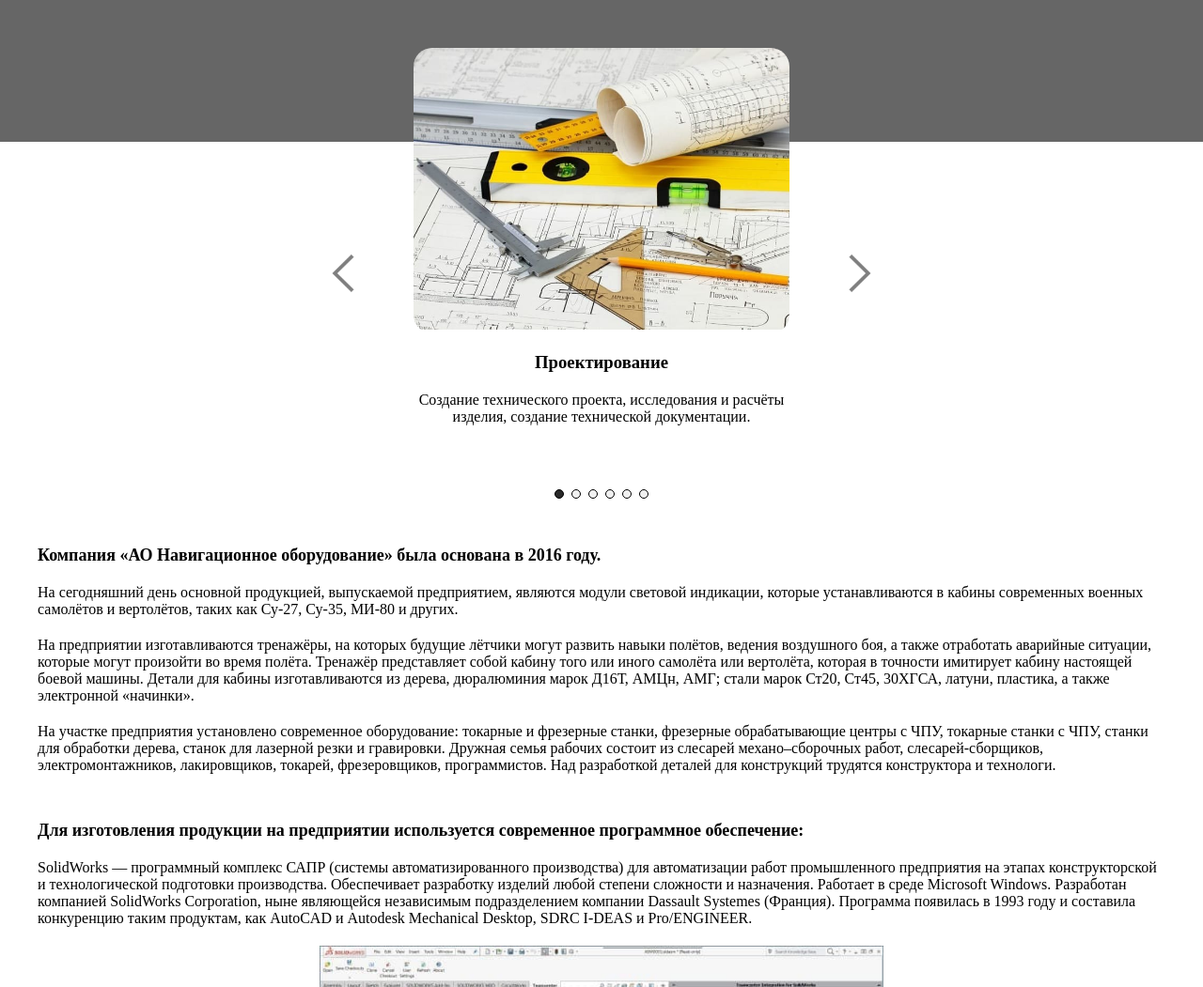
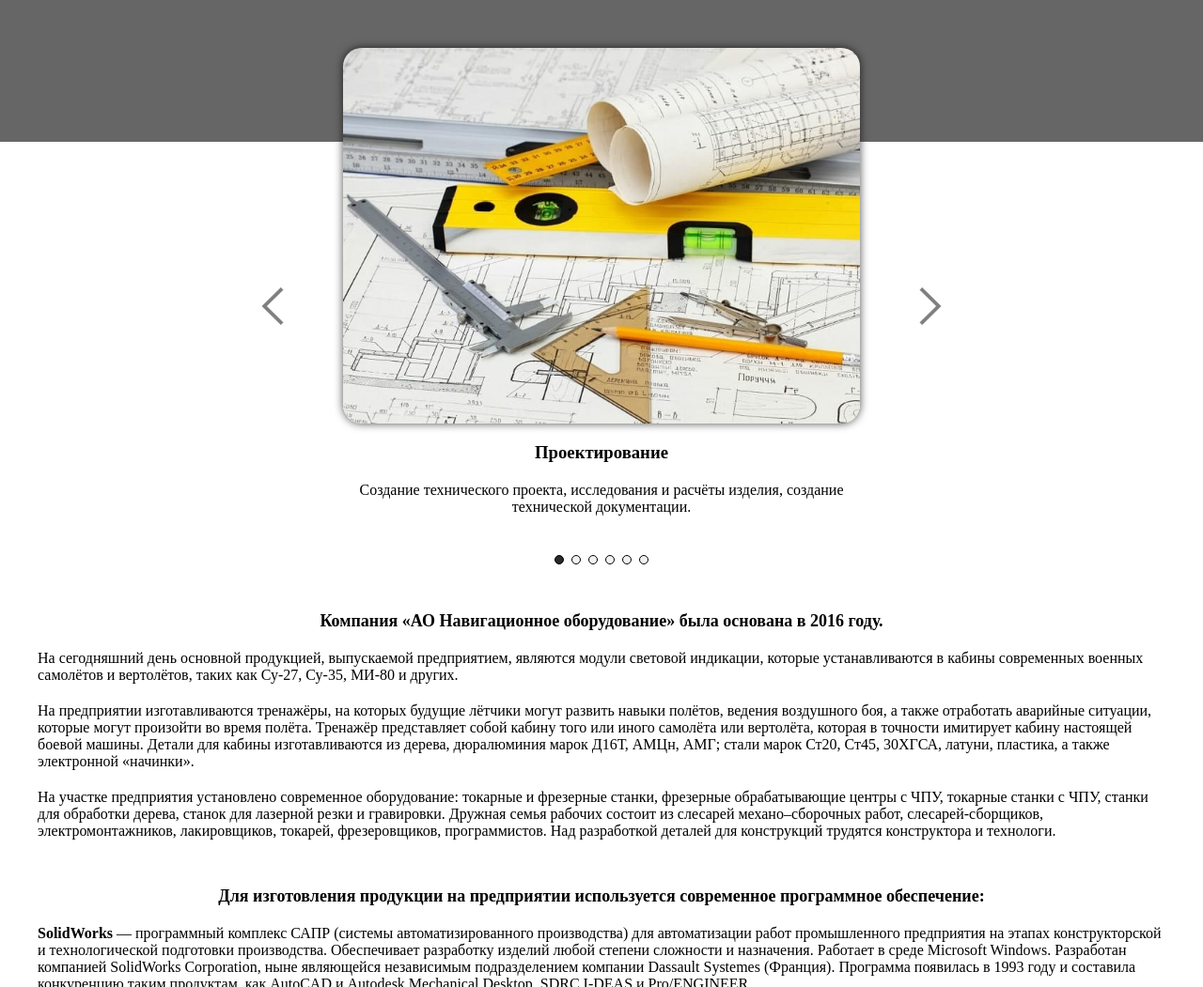
Before and after one commit to svyat1234/Nav, a website: page about.html in a window 1280 px wide. Shown: the part 249-1300 px from the top of the page at 94% size. Drawn offline with nearby package versions, Linux system fonts and the light colour scheme; a web font is replaced by a local one.

Commit message:
Подправил дизайн

```diff
--- a/about.html
+++ b/about.html
@@ -109,7 +109,7 @@
             <!-- /.info__content -->
             <div class="info__content">
                 <h2 class="info__content__title">Для изготовления продукции на предприятии используется современное программное обеспечение:</h2>
-                <p class="info__content__text">SolidWorks — программный комплекс САПР (системы автоматизированного производства) для автоматизации работ промышленного предприятия на этапах конструкторской и технологической подготовки производства. Обеспечивает разработку изделий любой степени сложности и назначения. Работает в среде Microsoft Windows. Разработан компанией SolidWorks Corporation, ныне являющейся независимым подразделением компании Dassault Systemes (Франция). Программа появилась в 1993 году и составила конкуренцию таким продуктам, как AutoCAD и Autodesk Mechanical Desktop, SDRC I-DEAS и Pro/ENGINEER.</p>
+                <p class="info__content__text"><span class="info__content__text-b">SolidWorks</span> — программный комплекс САПР (системы автоматизированного производства) для автоматизации работ промышленного предприятия на этапах конструкторской и технологической подготовки производства. Обеспечивает разработку изделий любой степени сложности и назначения. Работает в среде Microsoft Windows. Разработан компанией SolidWorks Corporation, ныне являющейся независимым подразделением компании Dassault Systemes (Франция). Программа появилась в 1993 году и составила конкуренцию таким продуктам, как AutoCAD и Autodesk Mechanical Desktop, SDRC I-DEAS и Pro/ENGINEER.</p>
                 <div class="info__content__img__block">
                     <img src="./img/about/SolidWorks.jpg" alt="" class="info__content__img">
                     <span class="info__content__img__text">SolidWorks</span>
@@ -118,7 +118,7 @@
             </div>
             <!-- /.info__content -->
             <div class="info__content">
-                <p class="info__content__text">SIEMENS NX — ключевой компонент системы технологического проектирования, которая также включает в себя средства передачи информации в производство и многие другие функции.</p>
+                <p class="info__content__text"><span class="info__content__text-b">SIEMENS NX</span> — ключевой компонент системы технологического проектирования, которая также включает в себя средства передачи информации в производство и многие другие функции.</p>
                 <p class="info__content__text">Изготовление изделий со сложной геометрией внешних обводов требует соответствующего программного обеспечения для расчёта управляющей программы для станка с ЧПУ. В зависимости от сложности детали применяется токарная обработка, фрезерная обработка на станках с тремя-пятью управляемыми осями, токарно-фрезерная, электроэрозионная обработка проволокой. Система SIEMENS NX обладает всеми возможностями для формирования траекторий инструмента для соответствующих типов обработк.</p>
                 <p class="info__content__text">Набор средств для программирования станков с ЧПУ позволяет применять SIEMENS NX в самых разнообразных отраслях. SIEMENS NX внедрён и используется в авиационно-космической и оборонной промышленности, автомобилестроении, машиностроении, производстве потребительских товаров, медицинского оборудования и многих других отраслях.</p>
                 <div class="info__content__img__block">
@@ -129,7 +129,7 @@
             </div>
             <!-- /.info__content -->
             <div class="info__content">
-                <p class="info__content__text">AutoCAD — двух- и трёхмерная система автоматизированного проектирования и черчения, разработанная компанией Autodesk. AutoCAD и специализированные приложения на его основе нашли широкое применение в машиностроении, строительстве, архитектуре и других отраслях промышленности.</p>
+                <p class="info__content__text"><span class="info__content__text-b">AutoCAD</span> — двух- и трёхмерная система автоматизированного проектирования и черчения, разработанная компанией Autodesk. AutoCAD и специализированные приложения на его основе нашли широкое применение в машиностроении, строительстве, архитектуре и других отраслях промышленности.</p>
                 <p class="info__content__text">На металлорежущем оборудовании изготавливается основная часть изготавливаемой продукции. Для контроля качества используется современный измерительный инструмент. На каждом этапе изготовления продукции производится контроль качества при помощи ОТК.</p>
                 <p class="info__content__text">На сегодняшний день АО «Навигационное оборудование» является одним из ведущих предприятий концерна «Алмаз-Антей»</p>
                 <p class="info__content__text"></p>
--- a/sass/style.sass
+++ b/sass/style.sass
@@ -493,8 +493,8 @@ body
     &__slider
         position: relative
         justify-content: center
-        max-width: 400px
-        min-height: 430px
+        max-width: 550px
+        min-height: 500px
         margin: auto
         margin-top: -100px
         margin-bottom: 100px
@@ -547,19 +547,26 @@ body
         left: 0
         text-align: center
         &__img
-            height: 300px
+            height: 400px
+            min-width: 550px
             &__block
-                max-width: 500px
+                height: 400px
+                max-width: 550px
                 overflow: hidden
                 border-radius: 20px
+                box-shadow: 0px 0px 10px rgba($dark, 0.7)
         &__title
             margin: 20px 0
     &__content
         margin-top: 50px
         &__title
             font-size: 18px
+            display: flex
+            justify-content: center
         &__text
             margin-top: 20px
+            &-b
+                font-weight: bold
         &__img
             max-width: 600px
             &__block
```
Also changed, not shown: sass/style.css, 1 other file.
